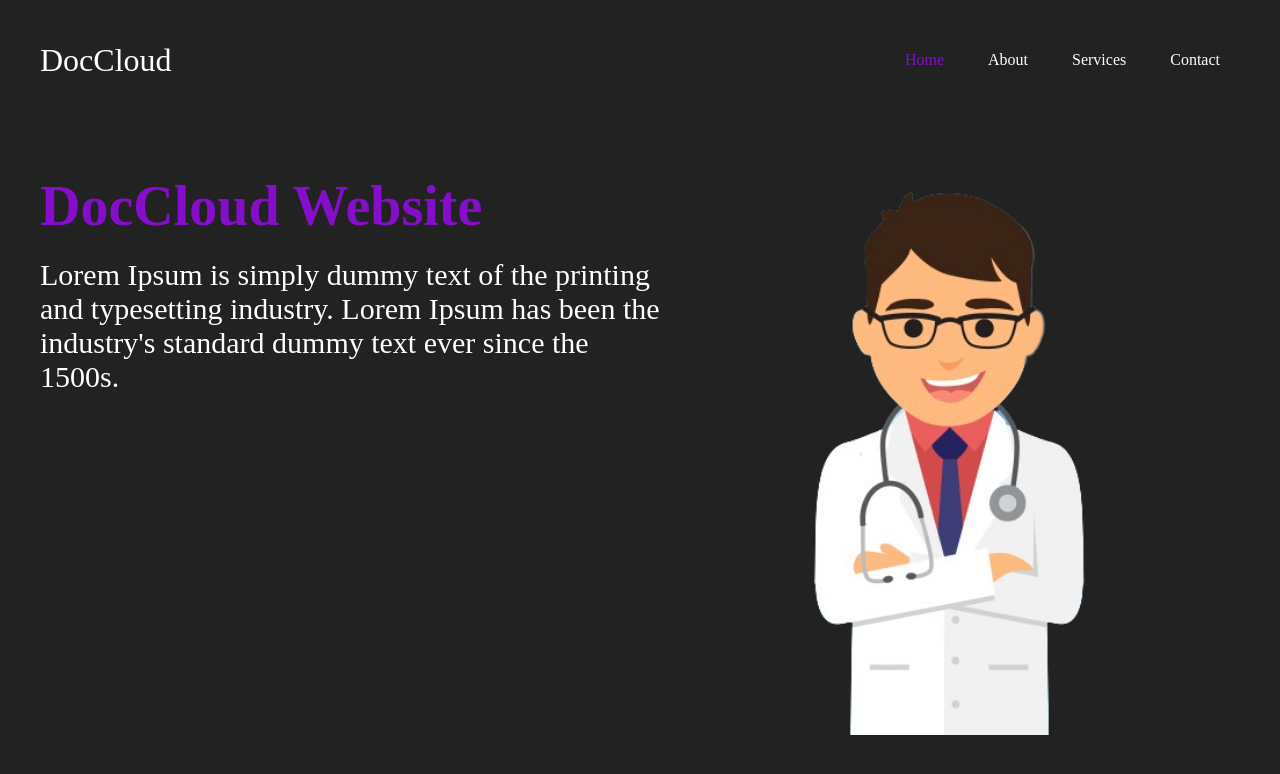
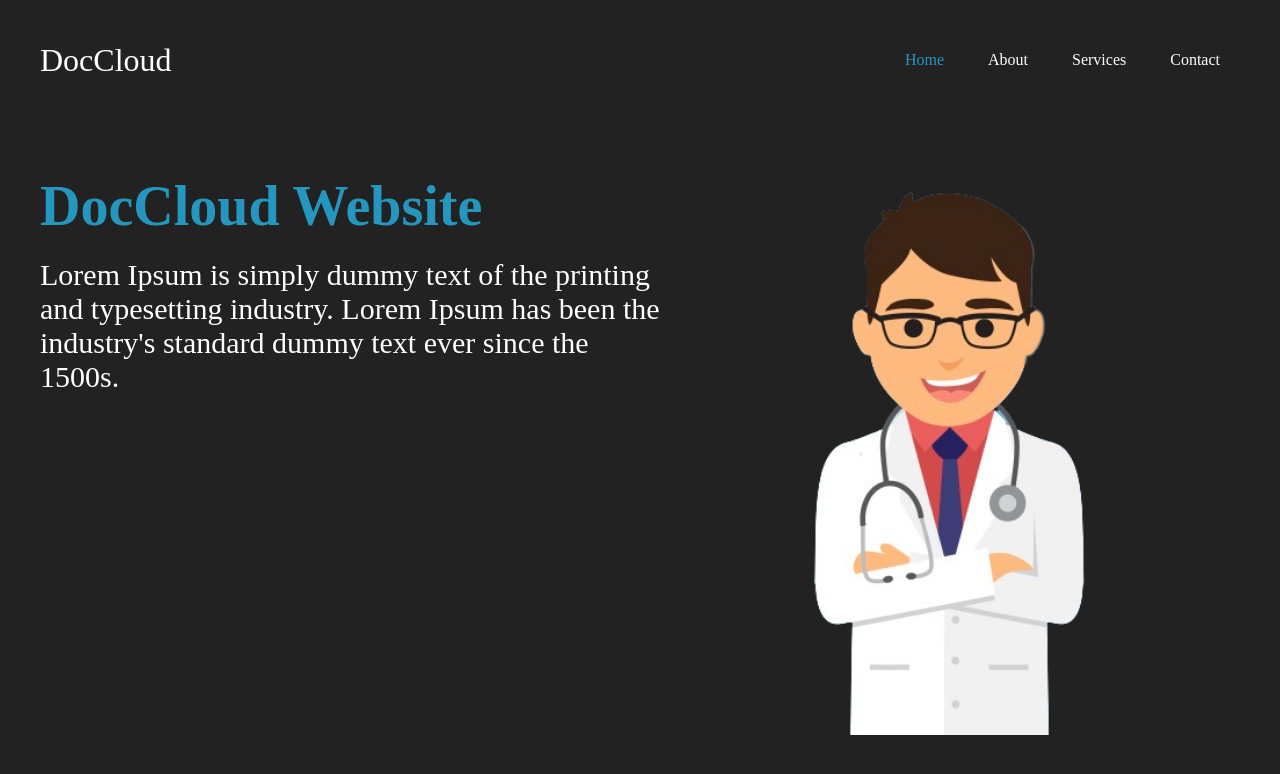
Before and after one commit to dalalsoham/DocCloud_Web, a plain HTML site: page index.html in a window 1280 px wide. In both pictures the pointer is over the link "Home". Drawn offline with Linux system fonts and the light colour scheme; a web font is replaced by a local one.

Commit message:
website color change

```diff
--- a/styles/style.css
+++ b/styles/style.css
@@ -37,7 +37,7 @@ a{
 }
 
 a:hover{
-    color: rgb(132, 14, 201);
+    color: rgb(37, 150, 190);
     transition: 0.3s all;
 }
 
@@ -59,7 +59,7 @@ h2{
 }
 
 span{
-    color: rgb(132, 14, 201);
+    color: rgb(37, 150, 190);
 }
 
 p{
```
